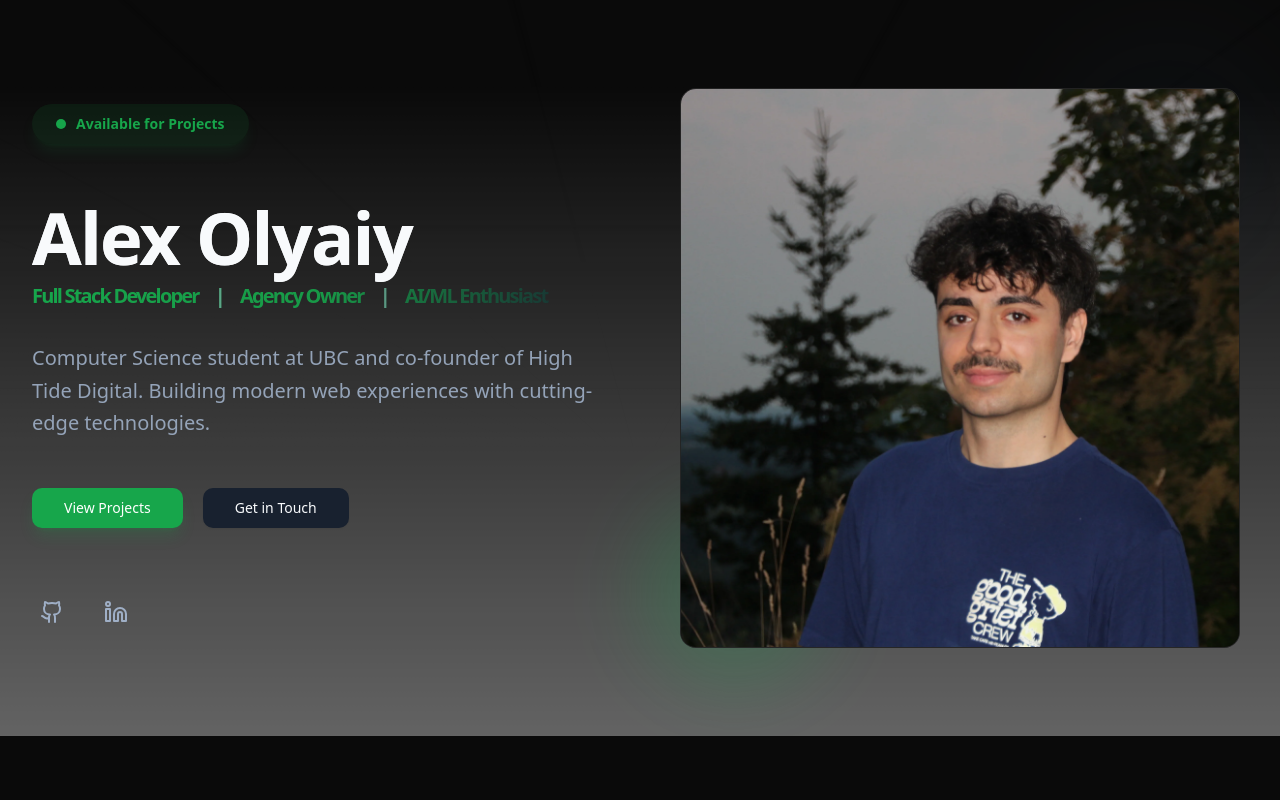
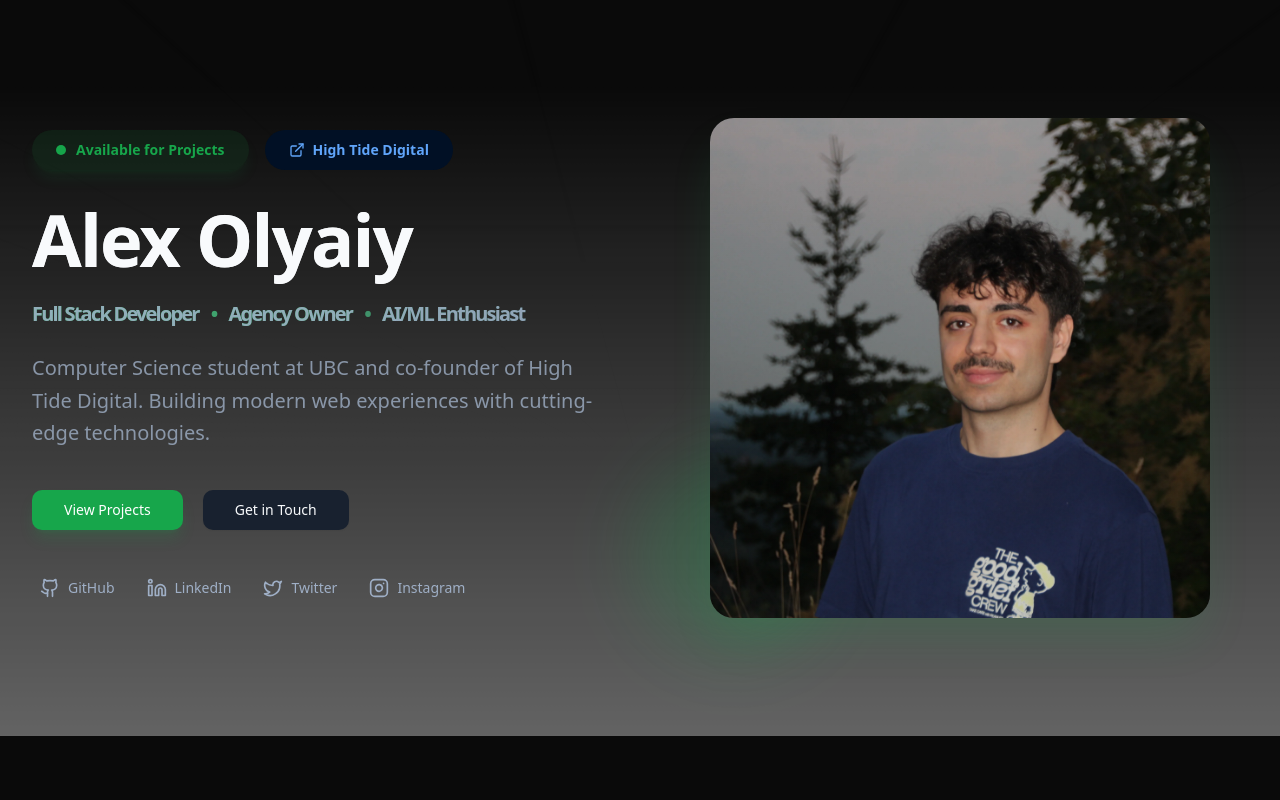
Before and after one commit to olyaiy/alexo-personal-portfolio, a Next.js app: page / in a window 1280 px wide. Shown: the top 800 px of the page. Built offline with nearby package versions, Linux system fonts and the light colour scheme.

Commit message:
some minor hero updates

```diff
--- a/src/components/sections/experience/experience-card.tsx
+++ b/src/components/sections/experience/experience-card.tsx
@@ -21,6 +21,8 @@ export function ExperienceCard({ item, index }: ExperienceCardProps) {
       transition={{ delay: index * 0.1 }}
       className="h-full"
     >
+      {item.link ? (
+        <Link href={item.link} target="_blank">
           <Card className="group transition-all duration-300 bg-background/50 backdrop-blur-xl h-full flex flex-col relative shadow-lg hover:scale-[1.02] hover:shadow-xl hover:shadow-primary/20 cursor-pointer">
             {item.badge && (
               <Badge
@@ -35,9 +37,9 @@ export function ExperienceCard({ item, index }: ExperienceCardProps) {
                   <CardTitle className="text-xl font-semibold">
                     {item.title}
                     {item.link && (
-                  <Link href={item.link} target="_blank" className="inline-flex items-center ml-2 text-muted-foreground hover:text-primary">
+                      <span className="inline-flex items-center ml-2 text-muted-foreground hover:text-primary">
                         <ExternalLinkIcon className="h-4 w-4" />
-                  </Link>
+                      </span>
                     )}
                   </CardTitle>
                   <CardDescription className="text-muted-foreground">
@@ -72,6 +74,60 @@ export function ExperienceCard({ item, index }: ExperienceCardProps) {
               </div>
             </CardContent>
           </Card>
+        </Link>
+      ) : (
+        <Card className="group transition-all duration-300 bg-background/50 backdrop-blur-xl h-full flex flex-col relative shadow-lg">
+          {item.badge && (
+            <Badge
+              className="absolute -top-2 -right-2 z-10 bg-primary/90 text-primary-foreground shadow-glow"
+            >
+              {item.badge}
+            </Badge>
+          )}
+          <CardHeader>
+            <div className="flex justify-between items-start gap-4">
+              <div className="flex-1">
+                <CardTitle className="text-xl font-semibold">
+                  {item.title}
+                  {item.link && (
+                    <span className="inline-flex items-center ml-2 text-muted-foreground hover:text-primary">
+                      <ExternalLinkIcon className="h-4 w-4" />
+                    </span>
+                  )}
+                </CardTitle>
+                <CardDescription className="text-muted-foreground">
+                  {item.company} • {item.period}
+                </CardDescription>
+              </div>
+              <div className="relative w-12 h-12 flex-shrink-0">
+                <Image
+                  src={item.image || "/github.svg"}
+                  alt={item.company}
+                  fill
+                  className="object-contain"
+                />
+              </div>
+            </div>
+          </CardHeader>
+          <CardContent className="flex-1 flex flex-col">
+            <ul className="list-disc list-inside space-y-2 text-muted-foreground flex-1">
+              {item.description.map((desc, i) => (
+                <li key={i} className="text-sm">{desc}</li>
+              ))}
+            </ul>
+            <div className="flex flex-wrap gap-2 pt-4">
+              {item.tags.map((tag) => (
+                <Badge
+                  key={tag}
+                  className="bg-primary/10 text-primary"
+                >
+                  {tag}
+                </Badge>
+              ))}
+            </div>
+          </CardContent>
+        </Card>
+      )}
     </motion.div>
   );
 }
--- a/src/components/sections/hero.tsx
+++ b/src/components/sections/hero.tsx
@@ -1,80 +1,66 @@
-'use client'
+import { Button } from "@/components/ui/button"
+import { GithubIcon, LinkedinIcon, InstagramIcon, TwitterIcon, ExternalLinkIcon } from "lucide-react"
+import Link from "next/link"
+import RetroGrid from "@/components/ui/retro-grid"
+import { AnimatedAvailabilityBadge } from "./hero/animated-availability-badge"
+import { AnimatedHeroImage } from "./hero/animated-hero-image"
 
-import { Button } from "@/components/ui/button";
-import { motion } from "framer-motion";
-import { GithubIcon, LinkedinIcon } from "lucide-react";
-import Link from "next/link";
-import Image from "next/image";
-import RetroGrid from "@/components/ui/retro-grid";
+const SOCIAL_LINKS = [
+  { icon: GithubIcon, href: "https://github.com/olyaiy", label: "GitHub" },
+  { icon: LinkedinIcon, href: "https://www.linkedin.com/in/olyaiy/", label: "LinkedIn" },
+  { icon: TwitterIcon, href: "https://x.com/alexfromva", label: "Twitter" },
+  { icon: InstagramIcon, href: "https://www.instagram.com/m.alex_2002/", label: "Instagram" },
+] as const
 
 export function Hero() {
   return (
-    <section className="relative min-h-[calc(100vh-4rem)] overflow-hidden ">
-      {/* Add RetroGrid as background */}
-      <div className="absolute inset-0 min-h-screen ">
+    <section className="relative min-h-[calc(100vh-4rem)] overflow-hidden">
+      <div className="absolute inset-0 min-h-screen">
         <RetroGrid className="opacity-40" angle={290} />
       </div>
 
-      {/* Main content container */}
-      <div className="container relative z-10 mx-auto px-4 py-12 sm:px-6 lg:px-8 flex items-center min-h-[calc(100vh-4rem)] ">
+      <div className="container relative z-10 mx-auto px-4 py-12 sm:px-6 lg:px-8 flex items-center min-h-[calc(100vh-4rem)]">
         <div className="grid gap-12 lg:grid-cols-2 lg:gap-16 items-center">
           {/* Left Content */}
-          <motion.div
-            initial={{ opacity: 0, y: 20 }}
-            animate={{ opacity: 1, y: 0 }}
-            transition={{ duration: 0.8, ease: [0.16, 1, 0.3, 1] }}
-            className="space-y-12"
-          >
-            <div className="space-y-8">
-              <motion.span
-                initial={{ opacity: 0, scale: 0.9 }}
-                animate={{ opacity: 1, scale: 1 }}
-                transition={{ delay: 0.2 }}
-                className="inline-flex items-center px-6 py-2.5 bg-primary/10 text-primary rounded-full text-sm font-semibold mb-4 hover:bg-primary/15 transition-all duration-300 cursor-pointer shadow-lg shadow-primary/10 hover:-translate-y-0.5"
-              >
-                <span className="mr-2.5 h-2.5 w-2.5 rounded-full bg-primary animate-pulse" />
-                Available for Projects
-              </motion.span>
+          <div className="space-y-10">
+            <div className="space-y-6">
+              <div className="flex items-center gap-4">
+                <AnimatedAvailabilityBadge />
+                <Link
+                  href="https://www.hightidedigital.ca"
+                  className="inline-flex items-center px-6 py-2.5 bg-[#011025] text-[#60A5FA] rounded-full text-sm font-semibold transition-transform duration-300 hover:scale-105"
+                  target="_blank"
+                  rel="noopener noreferrer"
+                >
+                  <ExternalLinkIcon className="mr-2 h-4 w-4" />
+                  High Tide Digital
+                </Link>
+              </div>
 
               <h1 className="text-5xl font-bold tracking-tight sm:text-6xl lg:text-7xl">
-                <motion.span
-                  initial={{ opacity: 0, x: -20 }}
-                  animate={{ opacity: 1, x: 0 }}
-                  transition={{ delay: 0.3 }}
-                  className="block bg-gradient-to-r from-foreground to-foreground/80 bg-clip-text leading-tight"
-                >
+                <span className="block bg-gradient-to-r from-foreground to-foreground/80 bg-clip-text leading-tight">
                   Alex Olyaiy
-                </motion.span>
-                <motion.div
-                  initial={{ opacity: 0, x: -20 }}
-                  animate={{ opacity: 1, x: 0 }}
-                  transition={{ delay: 0.4 }}
-                  className="flex flex-col sm:flex-row items-center gap-x-4 text-xl -4 text-gradient"
-                >
-                  <span>Full Stack Developer</span>
-                  <span className="hidden sm:inline text-muted-foreground/50">|</span>
-                  <span>Agency Owner</span>
-                  <span className="hidden sm:inline text-muted-foreground/50">|</span>
-                  <span>AI/ML Enthusiast</span>
-                </motion.div>
+                </span>
+                <div className="flex flex-wrap items-center gap-3 text-xl mt-4 text-gradient">
+                  {["Full Stack Developer", "Agency Owner", "AI/ML Enthusiast"].map((text, index) => (
+                    <span key={index} className="flex items-center">
+                      {index > 0 && <span className="mr-3 text-muted-foreground/30">•</span>}
+                      <span className="text-muted-foreground/90 hover:text-primary transition-colors duration-300">
+                        {text}
+                      </span>
+                    </span>
+                  ))}
+                </div>
               </h1>
-              <motion.p
-                initial={{ opacity: 0 }}
-                animate={{ opacity: 1 }}
-                transition={{ delay: 0.5 }}
-                className="text-xl text-muted-foreground/90 leading-relaxed max-w-xl"
-              >
+
+              <p className="text-xl text-muted-foreground/80 leading-relaxed max-w-xl">
                 Computer Science student at UBC and co-founder of High Tide Digital.
                 Building modern web experiences with cutting-edge technologies.
-              </motion.p>
+              </p>
             </div>
 
-            <motion.div
-              initial={{ opacity: 0, y: 20 }}
-              animate={{ opacity: 1, y: 0 }}
-              transition={{ delay: 0.6 }}
-              className="flex flex-col sm:flex-row gap-5"
-            >
+            {/* Buttons */}
+            <div className="flex flex-col sm:flex-row gap-5">
               <Link href="#projects">
                 <Button size="lg" className="w-full sm:w-auto shadow-lg shadow-primary/20 hover:shadow-xl hover:shadow-primary/30 hover:-translate-y-0.5 transition-all duration-300">
                   View Projects
@@ -89,75 +75,32 @@ export function Hero() {
                   Get in Touch
                 </Button>
               </Link>
-            </motion.div>
+            </div>
 
-            {/* Enhanced Social Links */}
-            <motion.div
-              initial={{ opacity: 0 }}
-              animate={{ opacity: 1 }}
-              transition={{ delay: 0.7 }}
-              className="flex items-center gap-6 pt-4"
-            >
-              <a href="https://github.com" className="group p-2 hover:bg-primary/10 rounded-full transition-all duration-300">
-                <GithubIcon className="h-6 w-6 text-muted-foreground group-hover:text-primary transition-colors" />
-              </a>
-              <a href="https://linkedin.com" className="group p-2 hover:bg-primary/10 rounded-full transition-all duration-300">
-                <LinkedinIcon className="h-6 w-6 text-muted-foreground group-hover:text-primary transition-colors" />
-              </a>
-            </motion.div>
-          </motion.div>
+            {/* Social Links */}
+            <div className="flex flex-wrap items-center gap-4">
+              {SOCIAL_LINKS.map(({ icon: Icon, href, label }) => (
+                <a
+                  key={label}
+                  href={href}
+                  target="_blank"
+                  rel="noopener noreferrer"
+                  className="group flex items-center gap-2 p-2 hover:bg-primary/10 rounded-full transition-all duration-300"
+                  aria-label={label}
+                >
+                  <Icon className="h-5 w-5 text-muted-foreground group-hover:text-primary transition-colors" />
+                  <span className="text-sm text-muted-foreground group-hover:text-primary transition-colors">
+                    {label}
+                  </span>
+                </a>
+              ))}
+            </div>
+          </div>
 
-          {/* Enhanced Right Content */}
-          <motion.div
-            initial={{ opacity: 0, scale: 0.95 }}
-            animate={{ opacity: 1, scale: 1 }}
-            transition={{ delay: 0.3, duration: 0.8 }}
-            className="relative group"
-          >
-            {/* Enhanced Decorative Elements - Moved above the image */}
-            <motion.div
-              animate={{
-                scale: [1, 1.1, 1],
-                rotate: [0, 5, 0]
-              }}
-              transition={{
-                duration: 8,
-                repeat: Infinity,
-                repeatType: "reverse"
-              }}
-              className="absolute -bottom-8 -left-8 h-48 w-48 rounded-full bg-primary/20 blur-[32px] group-hover:bg-primary/30 transition-colors duration-500 -z-10"
-            />
-            <motion.div
-              animate={{
-                scale: [1, 1.2, 1],
-                rotate: [0, -5, 0]
-              }}
-              transition={{
-                duration: 9,
-                repeat: Infinity,
-                repeatType: "reverse"
-              }}
-              className="absolute -top-8 -right-8 h-56 w-56 rounded-full bg-secondary/15 blur-[40px] group-hover:bg-secondary/25 transition-colors duration-500 -z-10"
-            />
-
-            <div className="aspect-square w-full rounded-3xl glass-card p-2 relative z-0
-              before:absolute before:inset-0 before:rounded-3xl before:bg-gradient-to-br before:from-primary/20 before:via-transparent before:to-secondary/20 before:opacity-0 before:transition-opacity before:duration-500
-              group-hover:before:opacity-100">
-              <div className="relative h-full w-full rounded-2xl bg-background/95 backdrop-blur-xl overflow-hidden border border-white/10">
-                <div className="absolute inset-0 bg-grid-pattern opacity-[0.03] group-hover:opacity-[0.05] transition-opacity duration-500" />
-                <Image
-                  src="/alex.webp"
-                  alt="Alex Olyaiy"
-                  fill
-                  className="object-cover object-center group-hover:scale-[1.02] transition-transform duration-500"
-                  sizes="(max-width: 768px) 100vw, 50vw"
-                  priority
-                />
-              </div>
-            </div>
-          </motion.div>
+          {/* Right Content */}
+          <AnimatedHeroImage />
         </div>
       </div>
     </section>
-  );
+  )
 }
--- /dev/null
+++ b/src/components/sections/hero/animated-availability-badge.tsx
@@ -0,0 +1,19 @@
+'use client'
+
+import { motion } from "framer-motion"
+
+export function AnimatedAvailabilityBadge() {
+  return (
+    <motion.div
+      initial={{ opacity: 0, scale: 0.9 }}
+      animate={{ opacity: 1, scale: 1 }}
+      transition={{ delay: 0.2 }}
+      className="flex items-center gap-4"
+    >
+      <span className="inline-flex items-center px-6 py-2.5 bg-primary/10 text-primary rounded-full text-sm font-semibold hover:bg-primary/15 transition-all duration-300 cursor-pointer shadow-lg shadow-primary/10 hover:-translate-y-0.5">
+        <span className="mr-2.5 h-2.5 w-2.5 rounded-full bg-primary animate-pulse" />
+        Available for Projects
+      </span>
+    </motion.div>
+  )
+}
--- /dev/null
+++ b/src/components/sections/hero/animated-hero-image.tsx
@@ -0,0 +1,43 @@
+'use client'
+
+import { motion } from "framer-motion"
+import Image from "next/image"
+
+export function AnimatedHeroImage() {
+  return (
+    <motion.div
+      initial={{ opacity: 0, scale: 0.95 }}
+      animate={{ opacity: 1, scale: 1 }}
+      transition={{ delay: 0.3, duration: 0.8 }}
+      className="relative group cursor-pointer"
+    >
+      {/* Decorative Elements */}
+      <motion.div
+        animate={{
+          scale: [1, 1.1, 1],
+          rotate: [0, 5, 0]
+        }}
+        transition={{
+          duration: 8,
+          repeat: Infinity,
+          repeatType: "reverse"
+        }}
+        className="absolute -bottom-8 -left-8 h-48 w-48 rounded-full bg-primary/20 blur-[32px] group-hover:bg-primary/30 group-hover:scale-110 transition-all duration-500 -z-10"
+      />
+
+      <div className="relative w-full aspect-square max-w-[500px] mx-auto transform transition-all duration-500 group-hover:translate-y-[-8px] group-hover:rotate-[-1deg]">
+        <Image
+          src="/alex.webp"
+          alt="Alex Olyaiy"
+          fill
+          priority
+          sizes="(max-width: 768px) 100vw, 500px"
+          className="object-cover rounded-3xl shadow-2xl shadow-primary/20 group-hover:shadow-xl group-hover:shadow-primary/30 transition-all duration-500 cursor-pointer"
+        />
+
+        {/* Gradient Overlay */}
+        <div className="absolute inset-0 rounded-3xl bg-gradient-to-t from-background/20 to-transparent group-hover:from-background/30 transition-colors duration-500" />
+      </div>
+    </motion.div>
+  )
+}
```
Lines whose indentation alone changed are shown as unchanged.
